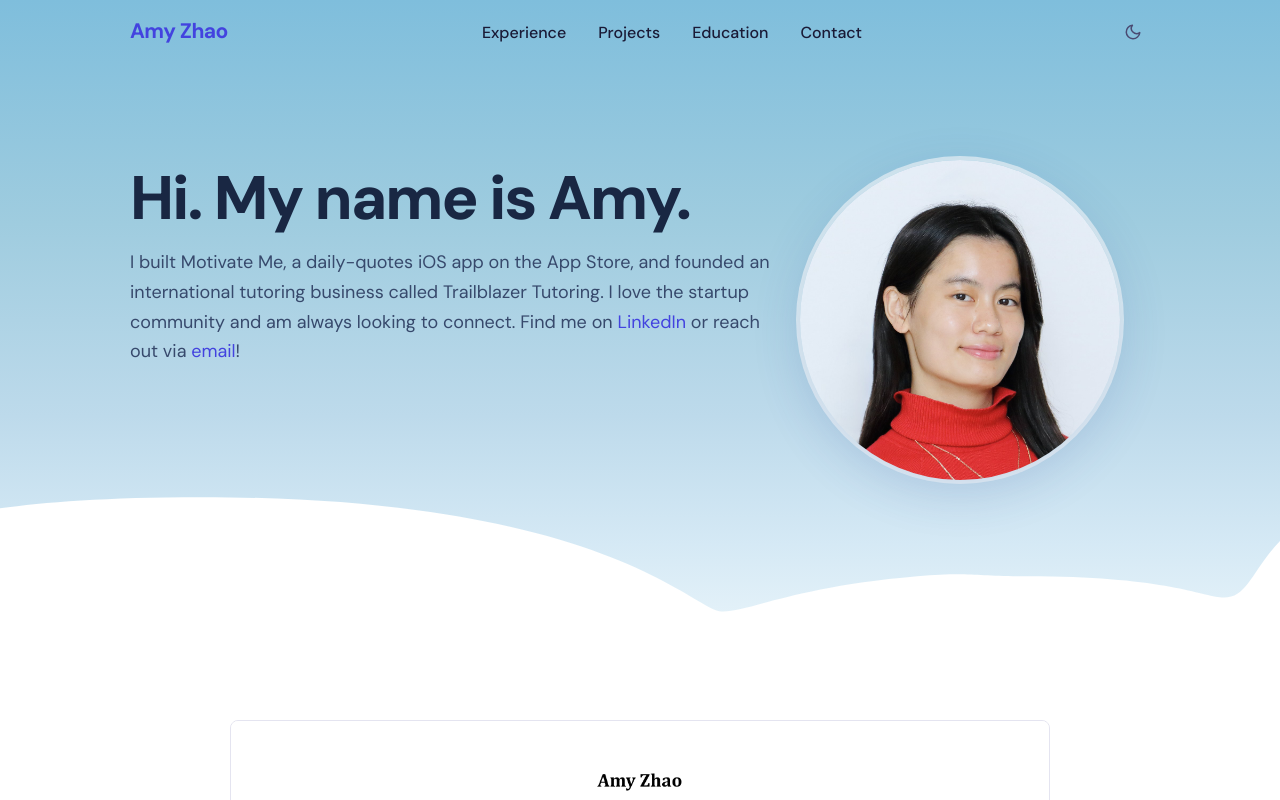
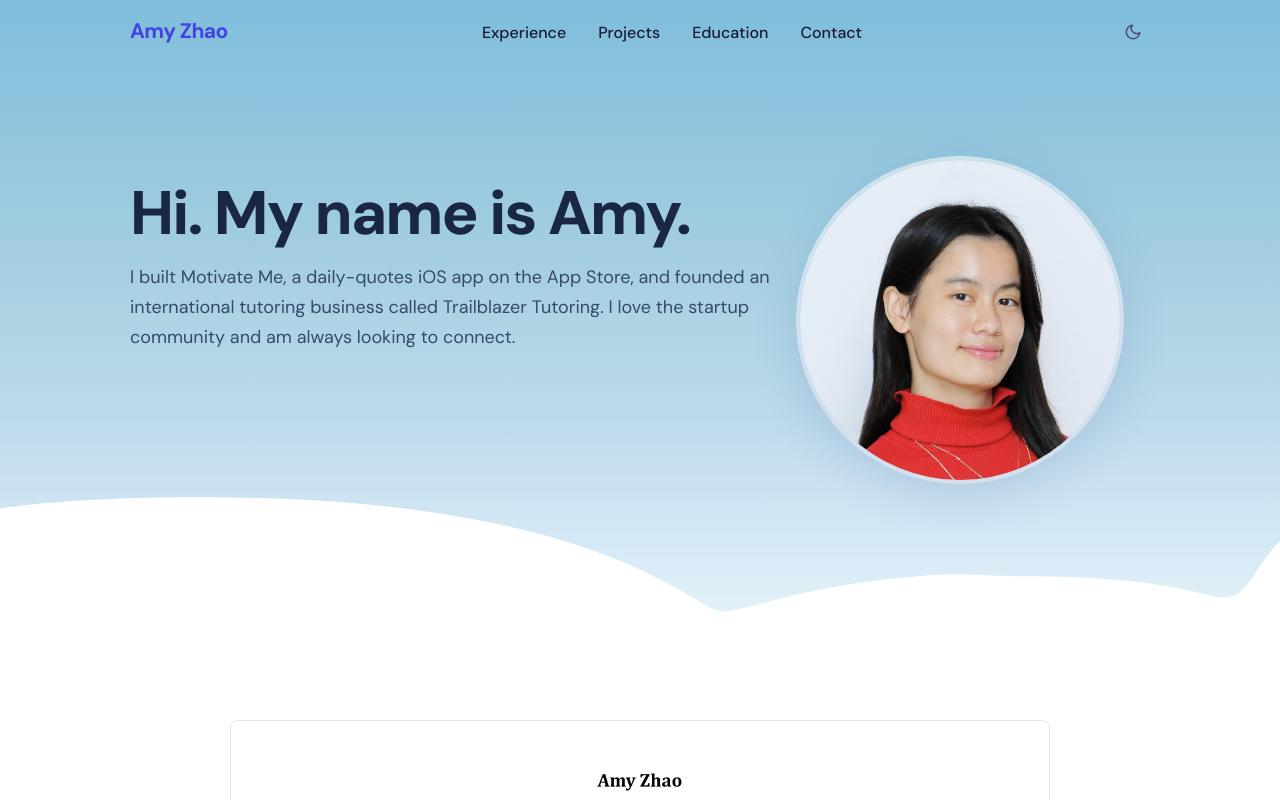
Before and after one commit to amyzhao-entrepreneur/bse-fellowship-amy-zhao, a Next.js app: page / in a window 1280 px wide. Shown: the top 800 px of the page. Built offline with nearby package versions, Linux system fonts and the light colour scheme; no server answers.

Commit message:
Remove the LinkedIn and email line from the short bio.
Co-authored-by: amyzhaoseattle <amyzhaoseattle@gmail.com>

```diff
--- a/app/components/HeroSection.tsx
+++ b/app/components/HeroSection.tsx
@@ -1,21 +1,4 @@
-import { PERSON, HERO, CONTACT } from '@/app/config';
-
-function HeroBio() {
-  const linkedIn = CONTACT.links.find((link) => link.label === 'LinkedIn');
-  const email = CONTACT.links.find((link) => link.label === 'Email');
-  const [beforeLinkedIn, afterLinkedIn = ''] = HERO.bio.split('LinkedIn');
-  const [between, afterEmail = ''] = afterLinkedIn.split('email');
-
-  return (
-    <p className="hero-sub">
-      {beforeLinkedIn}
-      <a href={linkedIn?.href} target="_blank" rel="noopener noreferrer">LinkedIn</a>
-      {between}
-      <a href={email?.href}>email</a>
-      {afterEmail}
-    </p>
-  );
-}
+import { PERSON, HERO } from '@/app/config';
 
 export function HeroSection() {
   return (
@@ -28,7 +11,7 @@ export function HeroSection() {
               <span key={line} className="hero-heading-line">{line}</span>
             ))}
           </h1>
-          <HeroBio />
+          <p className="hero-sub">{HERO.bio}</p>
         </div>
 
         <div className="hero-character">
--- a/app/config.ts
+++ b/app/config.ts
@@ -49,7 +49,7 @@ export const NAV_LINKS = [
 export const HERO = {
   headline: ['Hi. My name is Amy.'],
   photo: '/headshot.jpg',
-  bio: 'I built Motivate Me, a daily-quotes iOS app on the App Store, and founded an international tutoring business called Trailblazer Tutoring. I love the startup community and am always looking to connect. Find me on LinkedIn or reach out via email!',
+  bio: 'I built Motivate Me, a daily-quotes iOS app on the App Store, and founded an international tutoring business called Trailblazer Tutoring. I love the startup community and am always looking to connect.',
 };
 
 export interface EducationEntry {
```
